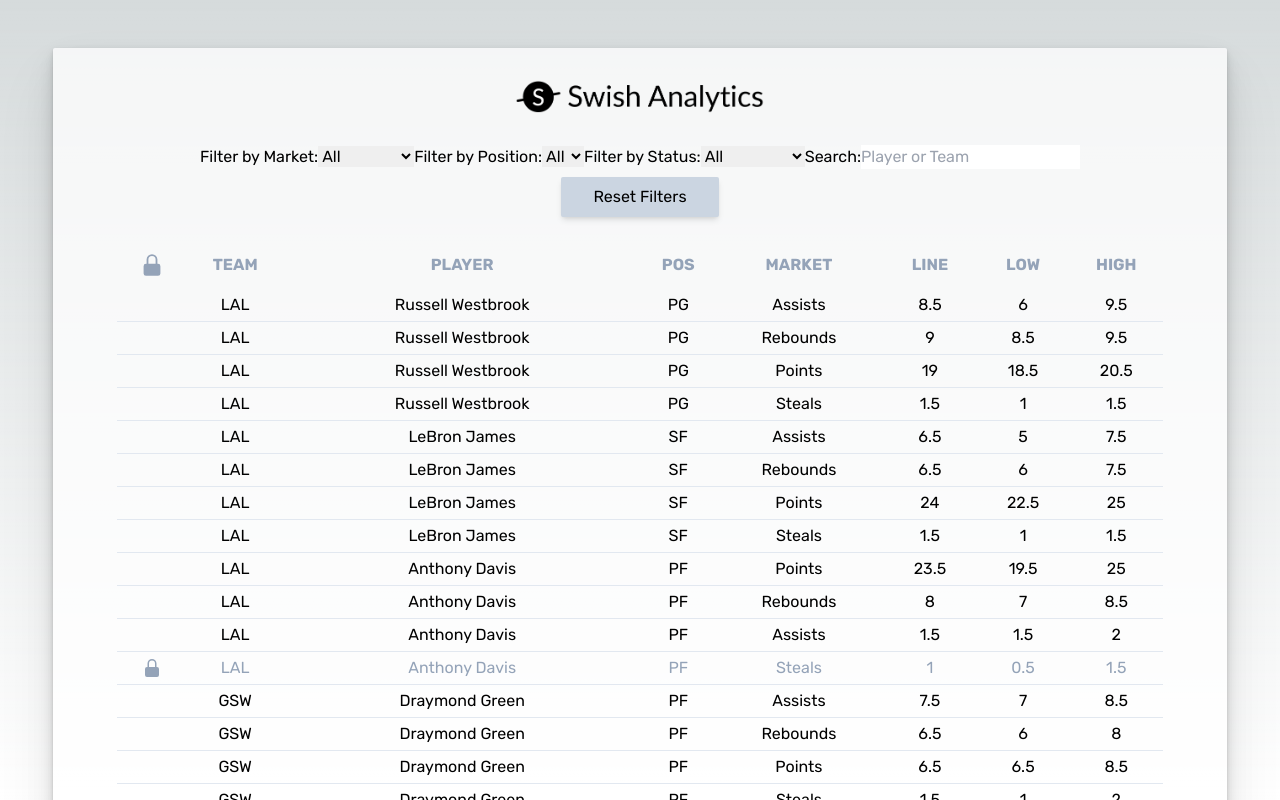
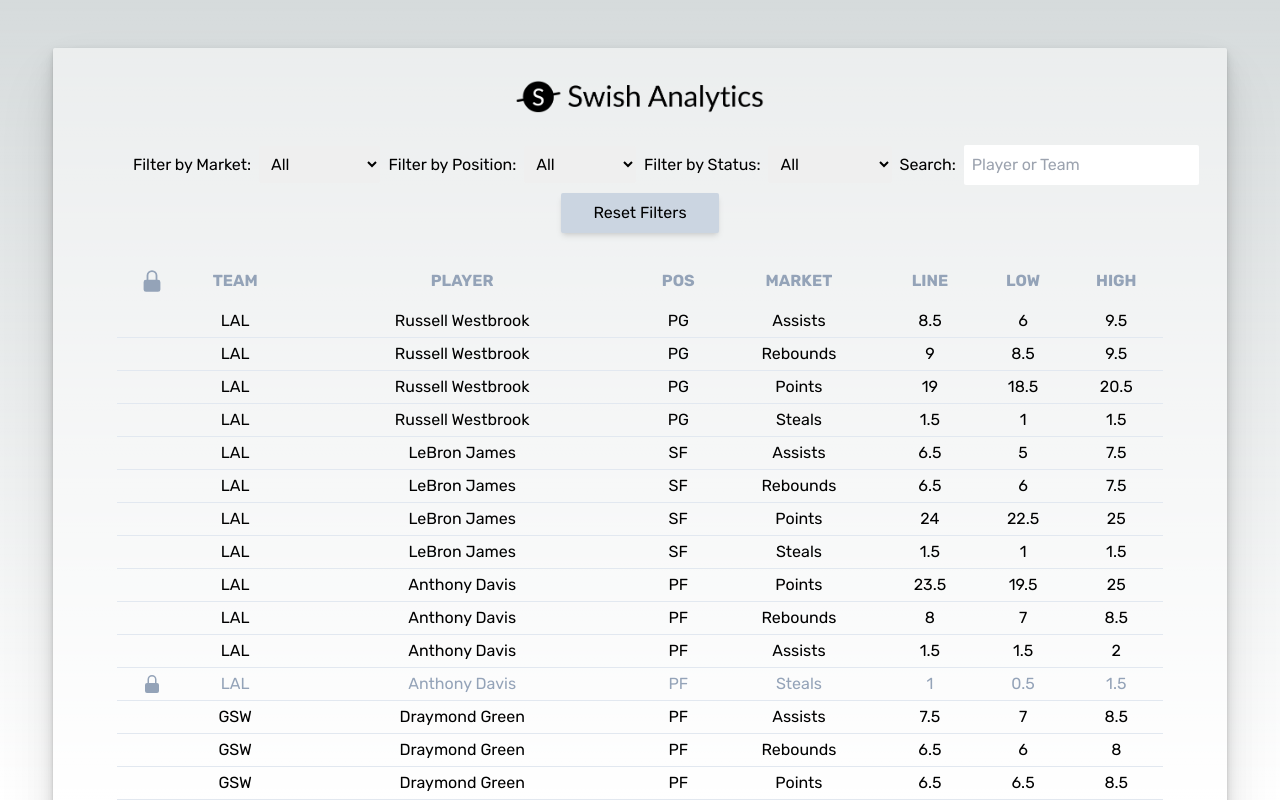
Before and after one commit to sjordan2010/SWISH, a Next.js app: page / in a window 1280 px wide. Shown: the top 800 px of the page. Built offline with nearby package versions, Linux system fonts and the light colour scheme.

Commit message:
touch up styling

```diff
--- a/src/components/TestFetch.tsx
+++ b/src/components/TestFetch.tsx
@@ -153,10 +153,10 @@ export default function TestFetch() {
         />
       </picture>
       <section className="w-11/12 p-4 flex flex-col justify-center items-center">
-        <div>
-          <label htmlFor="stat-type">
-            Filter by Market:
-            <select id="stat-type" value={selectedStatType} onChange={handleStatTypeChange}>
+        <div className="flex flex-col gap-2 w-full md:grid md:grid-cols-2 lg:grid-cols-4">
+          <label className="flex items-center" htmlFor="stat-type">
+            Filter by Market:&nbsp;&nbsp;
+            <select className="grow p-2 rounded-sm dark:bg-slate-700" id="stat-type" value={selectedStatType} onChange={handleStatTypeChange}>
               <option value="all">All</option>
               <option value="points">Points</option>
               <option value="assists">Assists</option>
@@ -165,9 +165,9 @@ export default function TestFetch() {
               <option value="blocks">Blocks</option>
             </select>
           </label>
-          <label htmlFor="position">
-            Filter by Position:
-            <select id="position" value={selectedPosition} onChange={handlePositionChange}>
+          <label className="flex items-center" htmlFor="position">
+            Filter by Position:&nbsp;&nbsp;
+            <select className="grow p-2 rounded-sm dark:bg-slate-700" id="position" value={selectedPosition} onChange={handlePositionChange}>
               <option value="all">All</option>
               <option value="PG">PG</option>
               <option value="SG">SG</option>
@@ -176,9 +176,10 @@ export default function TestFetch() {
               <option value="C">C</option>
             </select>
           </label>
-          <label htmlFor="market-status">
-            Filter by Status:
+          <label className="flex items-center" htmlFor="market-status">
+            Filter by Status:&nbsp;&nbsp;
             <select
+              className="grow p-2 rounded-sm dark:bg-slate-700"
               id="market-status"
               value={selectedMarketSuspended}
               onChange={handleMarketSuspendedChange}
@@ -188,9 +189,10 @@ export default function TestFetch() {
               <option value="0">Open</option>
             </select>
           </label>
-          <label htmlFor="search">
-            Search:
+          <label className="flex items-center" htmlFor="search">
+            Search:&nbsp;&nbsp;
             <input
+              className="grow p-2 rounded-sm dark:bg-slate-700"
               id="search"
               type="search"
               value={searchValue}
@@ -207,7 +209,7 @@ export default function TestFetch() {
           Reset Filters
         </button>
       </section>
-      <div className="table-container w-11/12 overflow-x-scroll mb-12">
+      <section className="table-container w-11/12 overflow-x-scroll mb-12">
         <table className="w-full">
           <thead>
             <tr className="h-12 text-center text-slate-400">
@@ -250,7 +252,7 @@ export default function TestFetch() {
             ))}
           </tbody>
         </table>
-      </div>
+      </section>
     </div>
   );
 }
--- a/src/styles/globals.css
+++ b/src/styles/globals.css
@@ -12,7 +12,7 @@
 }
 
 .container {
-  background-color: rgba(255, 255, 255, 0.754);
+  background-color: rgba(255, 255, 255, 0.5);
 }
 
 .table-shadow {
```
